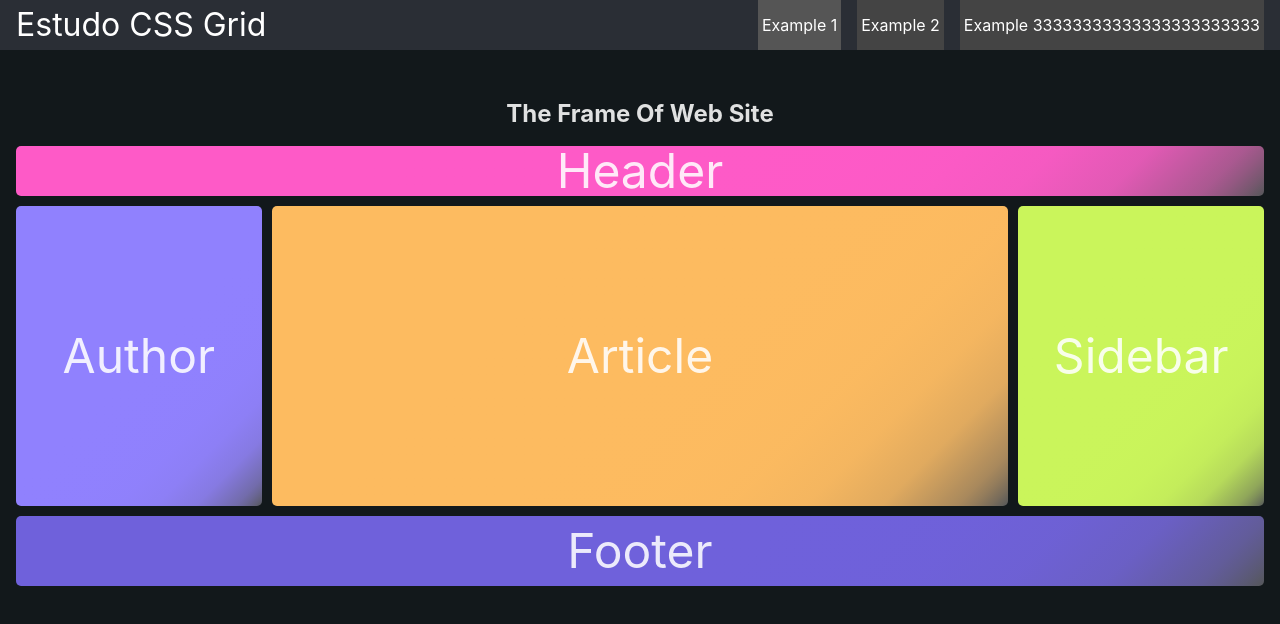
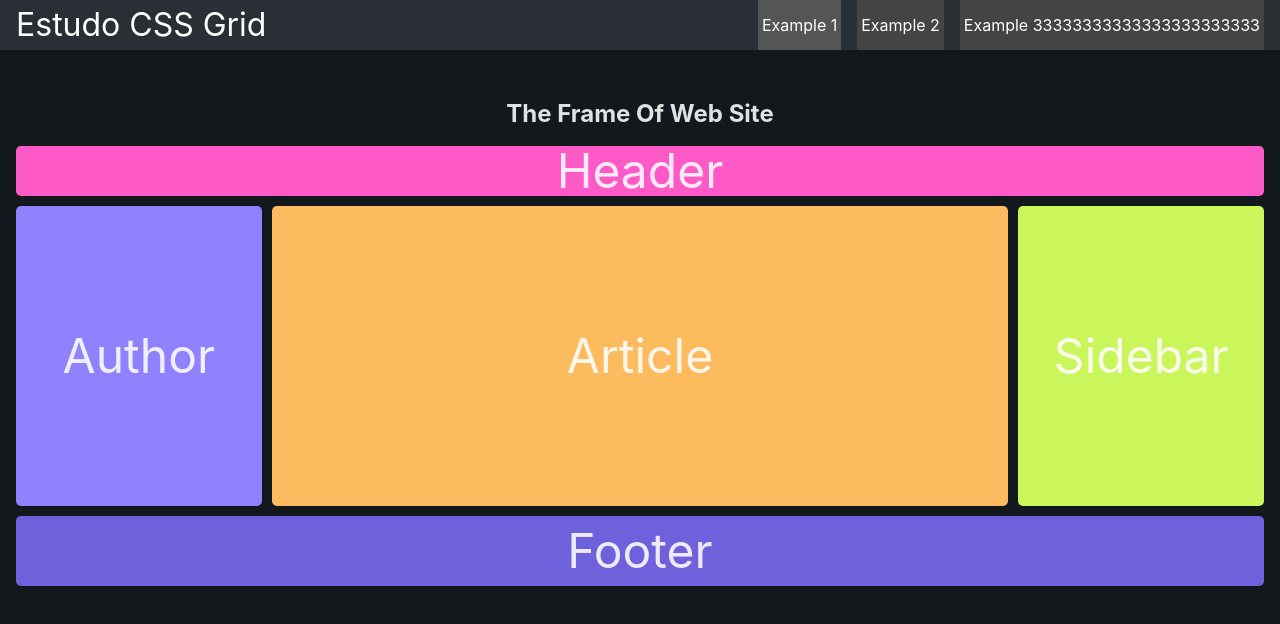
Before and after one commit to GustavoRizzo/estudo-css-grid, a React (Vite) app: page /example1 in a window 1280 px wide. Shown: the top 624 px of the page. Built offline with nearby package versions, Linux system fonts and the light colour scheme.

Commit message:
Remove gradiente background of ExampleCSSGrid1

```diff
--- a/src/components/GridTeste1/style.scss
+++ b/src/components/GridTeste1/style.scss
@@ -23,32 +23,32 @@ $proportion: 95%;
     &__header {
         background-color: $header-color;
         grid-area: topbar;
-        background: linear-gradient($angle, $header-color, $proportion, $background-color);
+        //background: linear-gradient($angle, $header-color, $proportion, $background-color);
     }
 
     &__author {
         grid-area: ads;
         background-color: $author-color;
-        background: linear-gradient($angle, $author-color, $proportion, $background-color);
+        //background: linear-gradient($angle, $author-color, $proportion, $background-color);
     }
 
     &__article {
         grid-area: content;
         min-height: 300px;
         background-color: $article-color;
-        background: linear-gradient($angle, $article-color, $proportion, $background-color);
+        //background: linear-gradient($angle, $article-color, $proportion, $background-color);
     }
 
     &__sidebar{
         grid-area: sidebar;
         background-color: $sidebar-color;
-        background: linear-gradient($angle, $sidebar-color, $proportion, $background-color);
+        //background: linear-gradient($angle, $sidebar-color, $proportion, $background-color);
     }
 
     &__footer{
         grid-area: footer;
         background-color: $footer-color;
-        background: linear-gradient($angle, $footer-color, $proportion, $background-color);
+        //background: linear-gradient($angle, $footer-color, $proportion, $background-color);
     }
 
     &--section {
@@ -57,6 +57,5 @@ $proportion: 95%;
         align-items: center;
         justify-content: center;
         border-radius: 5px;
-        //background-image: linear-gradient(15 deg, red, 20% , yellow);
     }
 }
```
